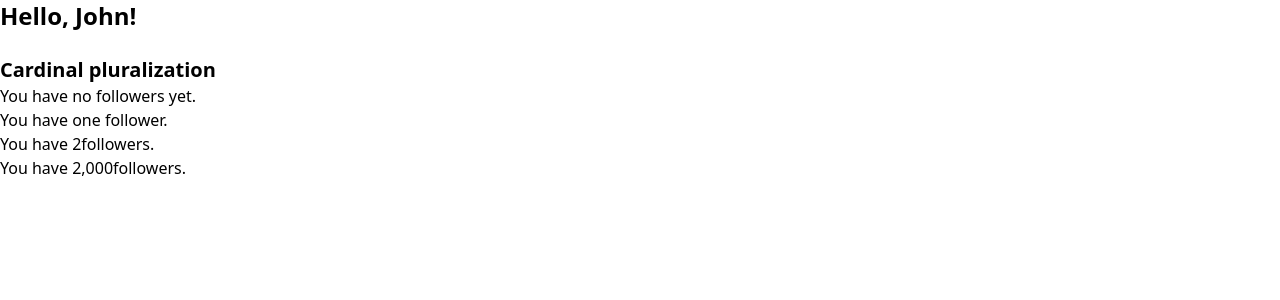
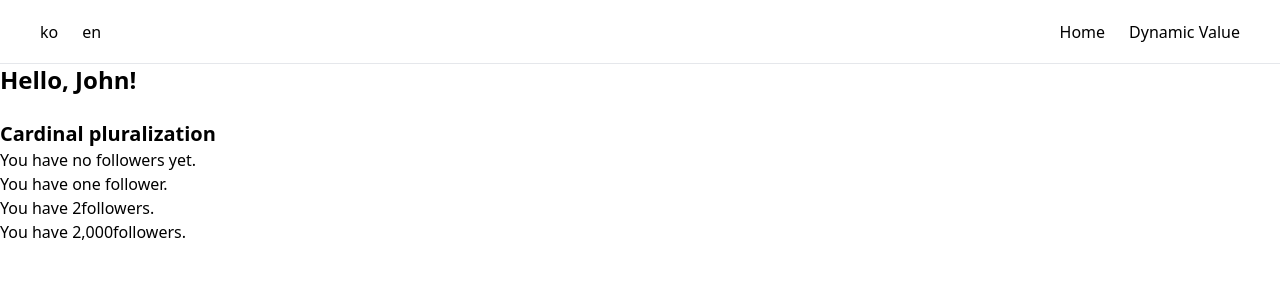
Before and after one commit to Orchemi/next-intl-test, a Next.js app: page /en/dynamic-value in a window 1280 px wide. Shown: the top 300 px of the page. Built offline with nearby package versions, Linux system fonts and the light colour scheme.

Commit message:
Feat: Link, useRouter 사용 예시 추가

```diff
--- a/src/app/[locale]/layout.tsx
+++ b/src/app/[locale]/layout.tsx
@@ -4,6 +4,7 @@ import { routing } from '@/i18n/routing';
 import { setRequestLocale, getTranslations } from 'next-intl/server';
 
 import '../globals.css';
+import Header from '@/components/@common/header';
 
 export function generateStaticParams() {
   return routing.locales.map((locale) => ({ locale }));
@@ -40,7 +41,10 @@ export default async function LocaleLayout({
   return (
     <html lang={locale}>
       <body>
-        <NextIntlClientProvider>{children}</NextIntlClientProvider>
+        <NextIntlClientProvider>
+          <Header />
+          {children}
+        </NextIntlClientProvider>
       </body>
     </html>
   );
--- /dev/null
+++ b/src/components/@common/header.tsx
@@ -0,0 +1,30 @@
+'use client';
+
+import { Link, usePathname, useRouter } from '@/i18n/navigation';
+
+const Header = () => {
+  const router = useRouter();
+  const pathname = usePathname();
+
+  return (
+    <>
+      <div className="h-16 w-screen" />
+      <header className="fixed top-0 left-0 flex h-16 w-screen items-center justify-between border-b border-gray-200 px-10">
+        <div className="flex items-center space-x-6">
+          <button onClick={() => router.replace(pathname, { locale: 'ko' })}>
+            ko
+          </button>
+          <button onClick={() => router.replace(pathname, { locale: 'en' })}>
+            en
+          </button>
+        </div>
+        <div className="space-x-6">
+          <Link href="/">Home</Link>
+          <Link href="/dynamic-value">Dynamic Value</Link>
+        </div>
+      </header>
+    </>
+  );
+};
+
+export default Header;
```
